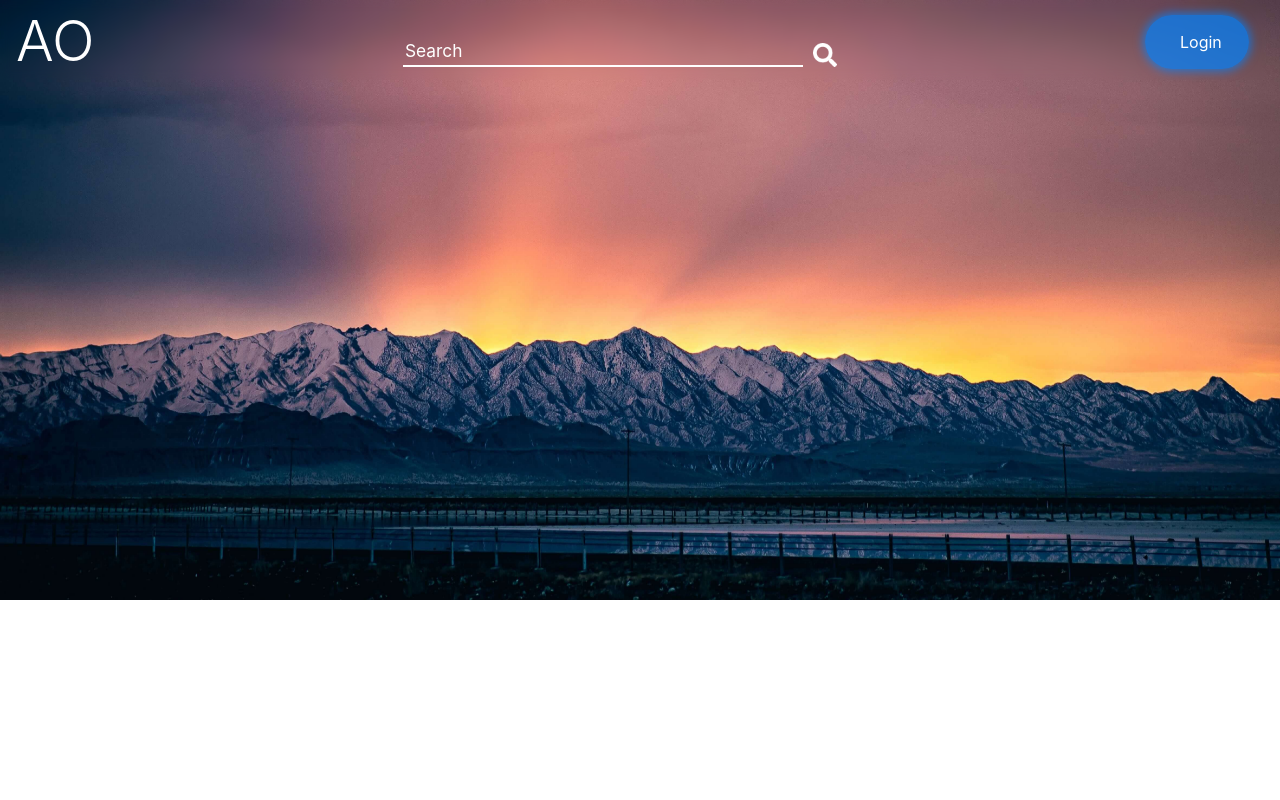
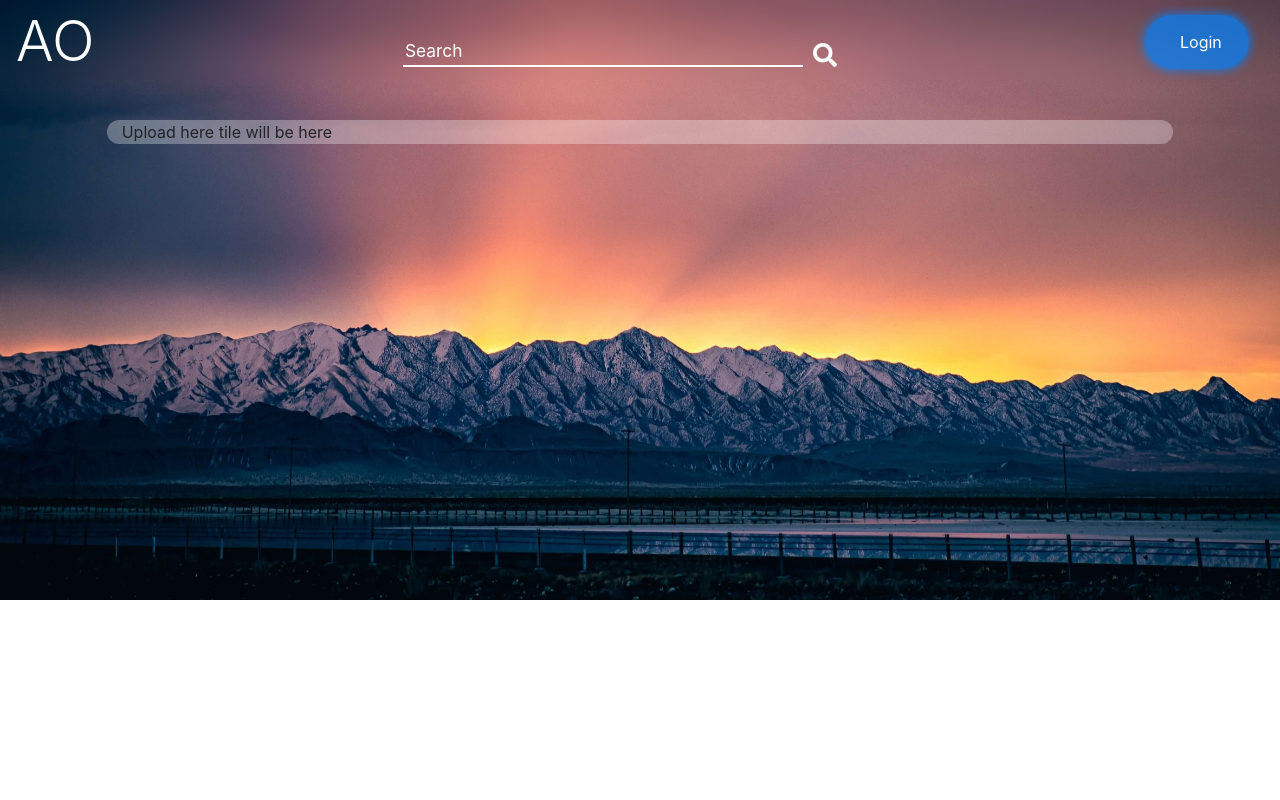
Before and after one commit to xeon5145/NT, a PHP site: page /index.php in a window 1280 px wide. Run offline with PHP 8.4, Linux system fonts and the light colour scheme.

Commit message:
added text as a note

```diff
--- a/html/home.php
+++ b/html/home.php
@@ -18,6 +18,7 @@
   <div class="background-1 row container-fluid">
   </div>
   <div class="container col-10 content-viewer">
+    Upload here tile will be here
     <!--need to build upload tile here-->
   </div>
   <div class="foot col-12 container-fluid">
```
